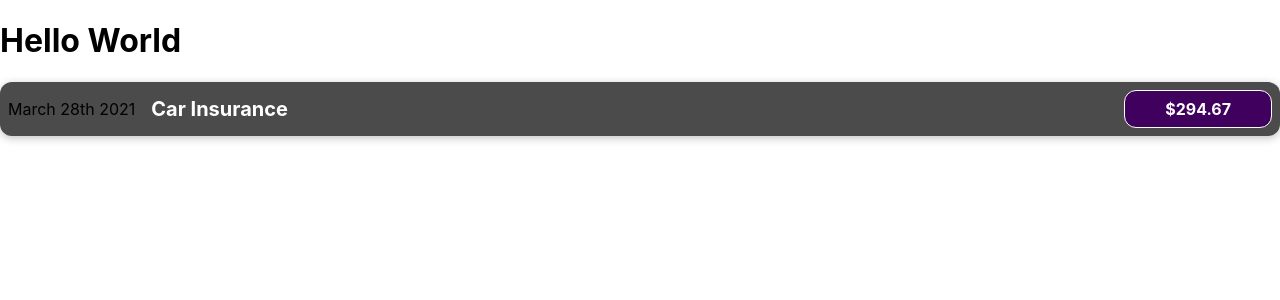
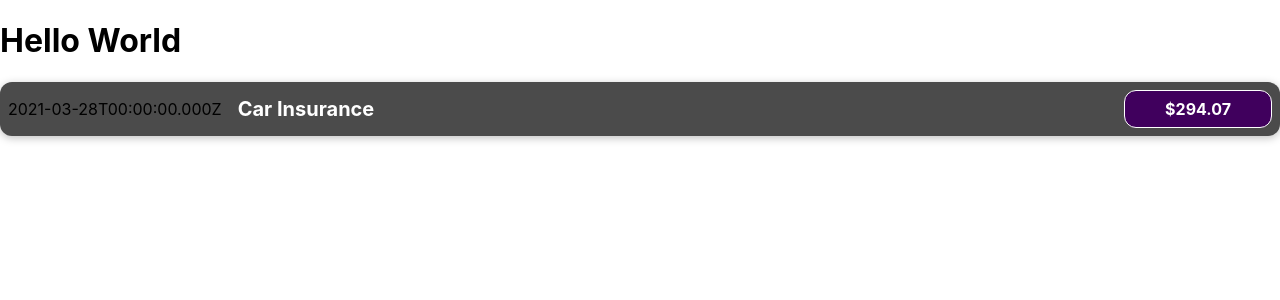
Before and after one commit to webdirects/React-learning, a React (Create React App) app in the folder 01react/: page / in a window 1280 px wide. Shown: the top 300 px of the page. Built offline with nearby package versions, Linux system fonts and the light colour scheme; the HTML template or start-up script is replaced by a standard one.

Commit message:
Dynamic Data

```diff
--- a/01react/src/Components/ExpenseItem.js
+++ b/01react/src/Components/ExpenseItem.js
@@ -1,15 +1,19 @@
 import React from "react";
-import "./ExpenseItem.css"
+import "./ExpenseItem.css";
 
 const ExpenseItem = () => {
+  const expenseDate = new Date(2021, 2, 28);
+  const expenseTitle = "Car Insurance";
+  const expenseAmount = 294.07;
+
   return (
     <div className="expense-item">
-      <div>March 28th 2021</div>
+      <div>{expenseDate.toISOString()}</div>
       <div className="expense-item__description">
-        <h2>Car Insurance</h2>
+        <h2>{expenseTitle}</h2>
       </div>
       <div className="expense-item__price">
-        <h2>$294.67</h2>
+        <h2>${expenseAmount}</h2>
       </div>
     </div>
   );
```
